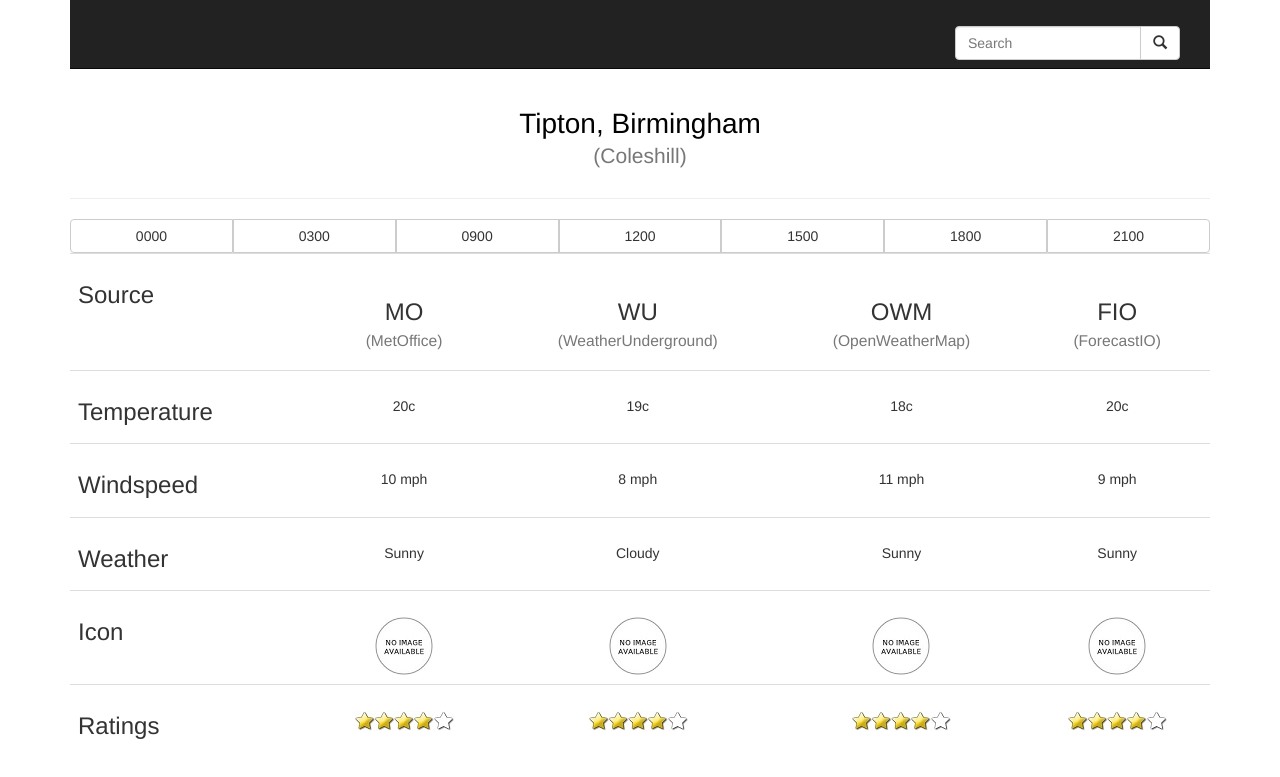
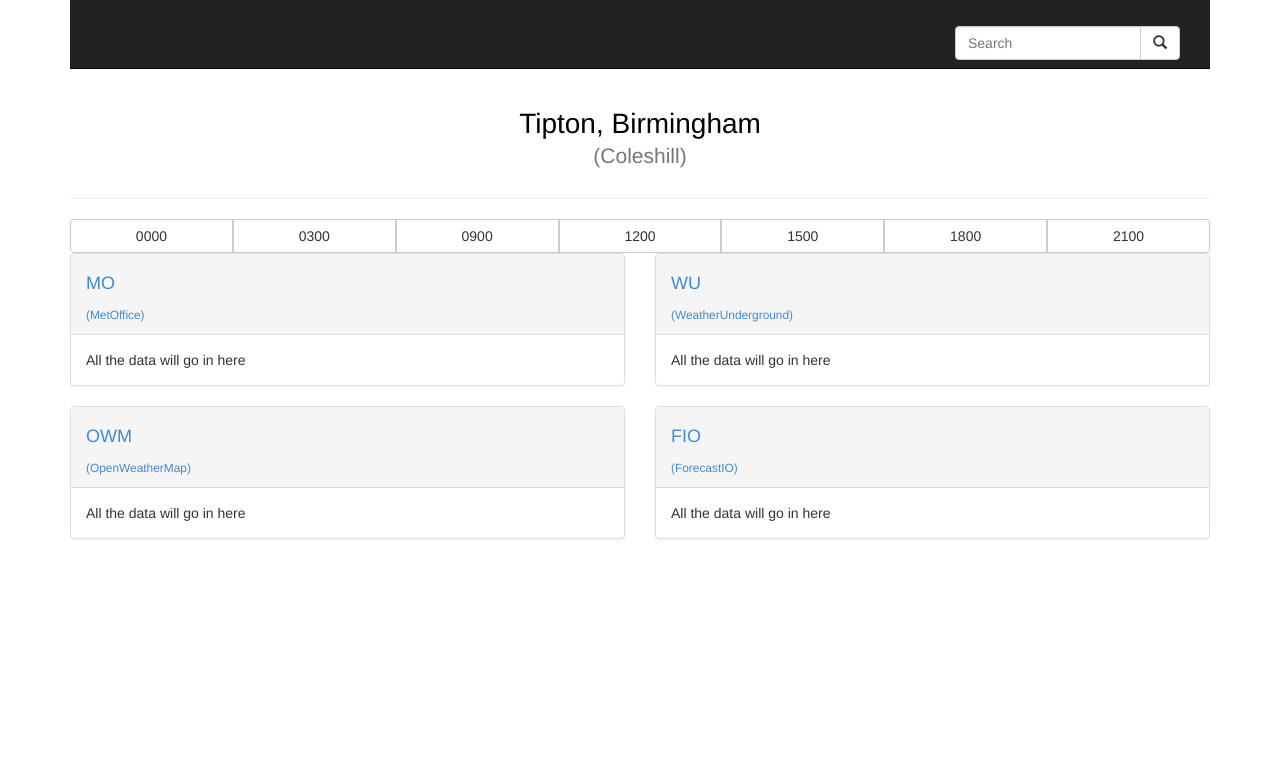
Before and after one commit to Gavin89/WeatherComparisonWeb, a website: page public/index.html in a window 1280 px wide. Shown: the part 102-879 px from the top of the page. After the commit the page ends 800 px from the top, so only its background shows below. Drawn offline with nearby package versions, Linux system fonts and the light colour scheme.

Commit message:
Updated layout

```diff
--- a/model/pages.js
+++ b/model/pages.js
@@ -23,7 +23,7 @@ exports.index = function(req, res) {
 		}else{
 			console.log('Source Created: ' + sources);
 			strOutput = sources.sourceName + ' created in Source ' + sources.location_name
-			+ '\nat ' + sources.time_stamp;
+			+ '\nat ' + console.log(sources);
 		}
 		res.write(strOutput);
 		res.end();
--- a/public/index.html
+++ b/public/index.html
@@ -58,56 +58,56 @@
 			</div>
 
 			</div>
-
-			<div class="table-responsive">
-
-            <table class="table">
-
-				<tr>
-					<th><h3>Source</h3></th>
-						<td><h3>MO<br/><small>(MetOffice)</small></h3></td>
-						<td><h3>WU<br/><small>(WeatherUnderground)</small></h3></td>
-						<td><h3>OWM<br/><small>(OpenWeatherMap)</small></h3></td>
-						<td><h3>FIO<br/><small>(ForecastIO)</small></h3></td>
-				</tr>
-				<tr>
-					<th><h3>Temperature</h3></th>
-						<td>20c</td>
-						<td>19c</td>
-						<td>18c</td>
-						<td>20c</td>
-				</tr>
-				<tr>
-					<th><h3>Windspeed</h3></th>
-						<td>10 mph</td>
-						<td>8 mph</td>
-						<td>11 mph</td>
-						<td>9 mph</td>
-				</tr>
-				<tr>
-					<th><h3>Weather</h3></th>
-						<td>Sunny</td>
-						<td>Cloudy</td>
-						<td>Sunny</td>
-						<td>Sunny</td>
-				</tr>
-				<tr>
-					<th><h3>Icon</h3></th>
-						<td><img src="images/no-image.jpg" alt="..." class="img-circle"></td>
-						<td><img src="images/no-image.jpg" alt="..." class="img-circle"></td>
-						<td><img src="images/no-image.jpg" alt="..." class="img-circle"></td>
-						<td><img src="images/no-image.jpg" alt="..." class="img-circle"></td>
-				</tr>
-				<tr class = "spaceAbove">
-					<th><h3>Ratings</h3></th>
-						<td align = "center"><img src="images/5-rating.jpg"></td>
-						<td><img src="images/5-rating.jpg"></td>
-						<td><img src="images/5-rating.jpg"></td>
-						<td><img src="images/5-rating.jpg"></td>
-				</tr>
-			</table>
-		</div>
-		</div>
+		<div class="row">
+    <div class="col-lg-6 col-md-2 col-sm-2 col-xs-6">
+        <div class="panel panel-default">
+            <div class="panel-heading">
+                <a data-toggle="collapse" href="#panel-looking-info">
+                    <h4>MO</h4><small>(MetOffice)</small>
+                </a>
+            </div>
+            <div class="panel-body in" id="panel-looking-info">
+                All the data will go in here
+            </div>
+        </div>
+    </div>
+    <div class="col-lg-6 col-md-2 col-sm-2 col-xs-6">
+        <div class="panel panel-default">
+            <div class="panel-heading">
+                <a data-toggle="collapse" href="#panel-looking-info">
+                    <h4>WU</h4><small>(WeatherUnderground)</small>
+                </a>
+            </div>
+            <div class="panel-body in" id="panel-looking-info">
+                All the data will go in here
+            </div>
+        </div>
+    </div>
+    <div class="col-lg-6 col-md-2 col-sm-2 col-xs-6">
+        <div class="panel panel-default">
+            <div class="panel-heading">
+                <a data-toggle="collapse" href="#panel-looking-info">
+                    <h4>OWM</h4><small>(OpenWeatherMap)</small>
+                </a>
+            </div>
+            <div class="panel-body in" id="panel-looking-info">
+                All the data will go in here
+            </div>
+        </div>
+    </div>
+        <div class="col-lg-6 col-md-2 col-sm-2 col-xs-6">
+        <div class="panel panel-default">
+            <div class="panel-heading">
+                <a data-toggle="collapse" href="#panel-looking-info">
+                    <h4>FIO</h4><small>(ForecastIO)</small>
+                </a>
+            </div>
+            <div class="panel-body in" id="panel-looking-info">
+                All the data will go in here
+            </div>
+        </div>
+    </div>
+</div>
 
 		<script src = "http://ajax.googleapis.com/ajax/libs/jquery/1.10.2/jquery.min.js"></script>
 		<script src = "js/bootstrap.js"></script>
```
